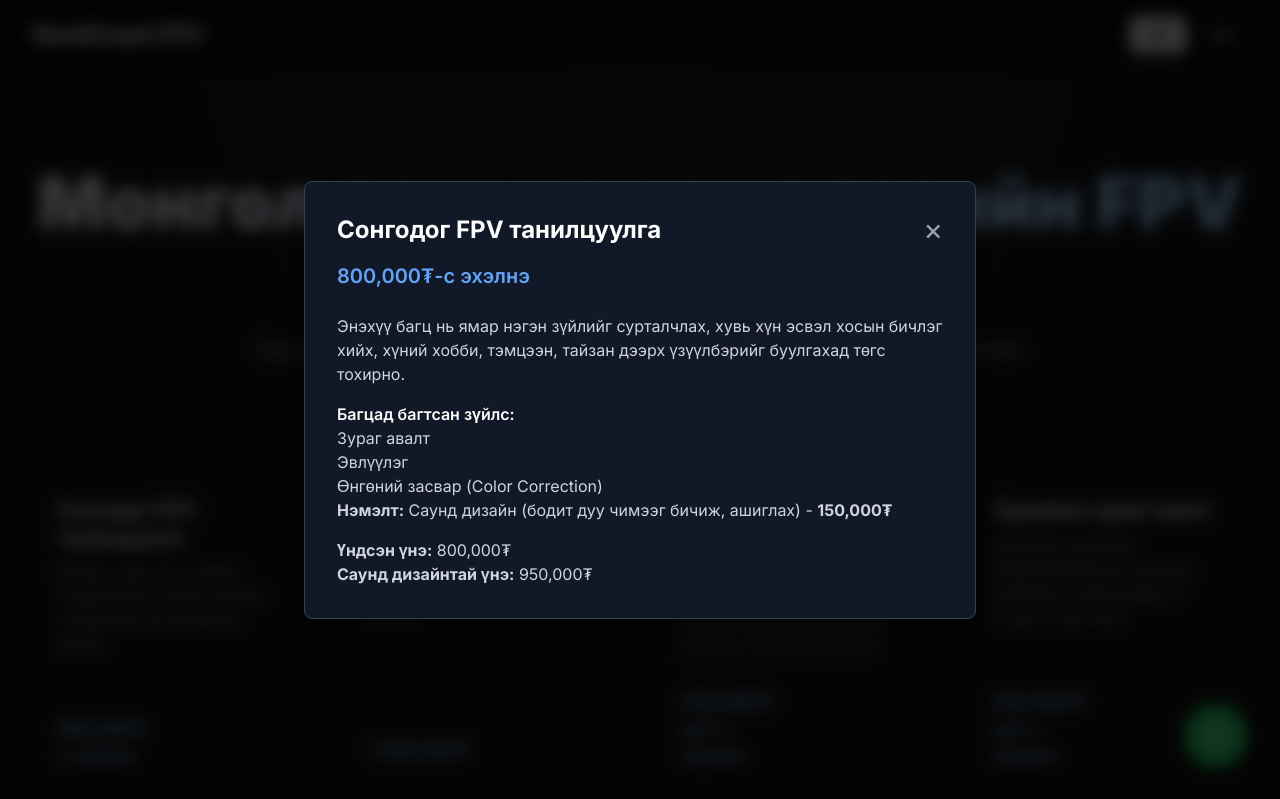
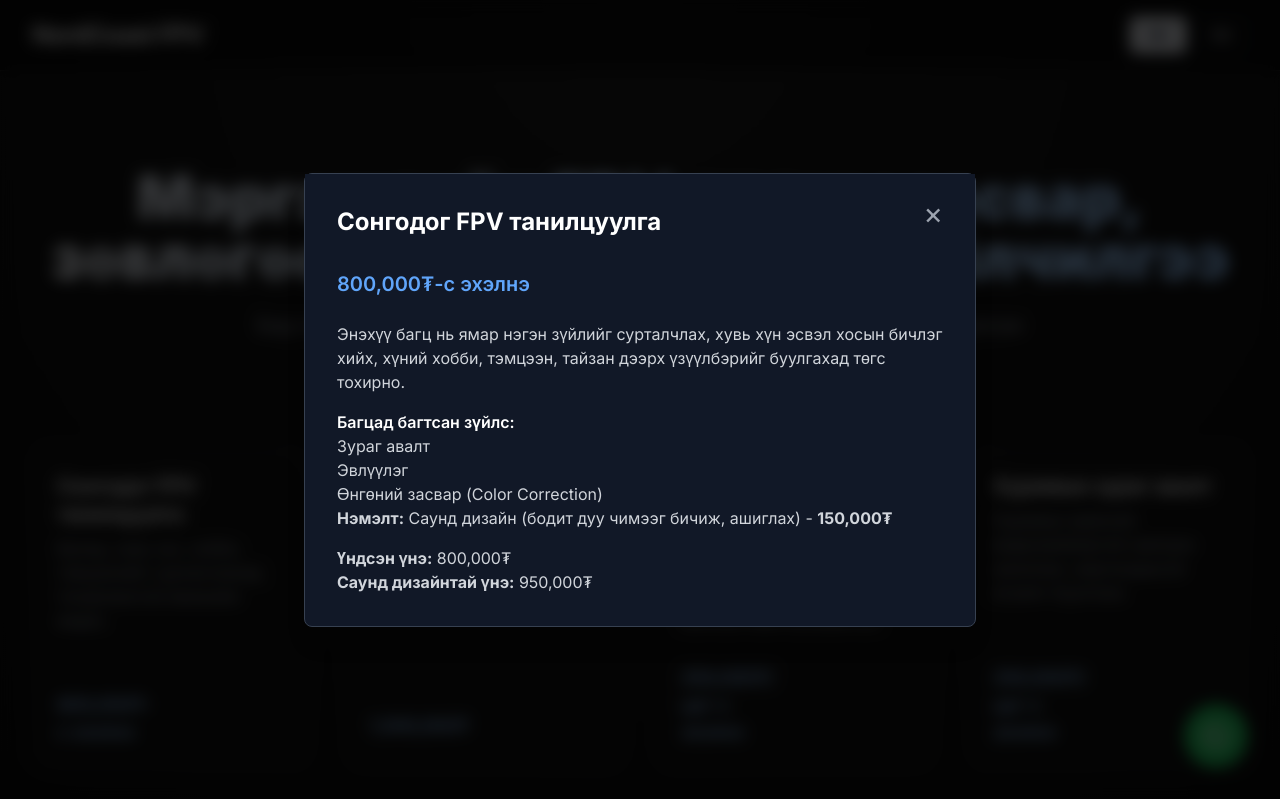
Before and after one commit to ALexFPVNoorth/nordcoast-fpv, a plain HTML site: page index.html in a window 1280 px wide. Both pictures are taken after a click on the element 172 px from the left and 632 px from the top of the page. Shown: the top 799 px of the page. Drawn offline with nearby package versions, Linux system fonts and the light colour scheme.

Commit message:
Add files via upload

```diff
--- a/index.html
+++ b/index.html
@@ -12,6 +12,7 @@
     <link href="https://fonts.googleapis.com/css2?family=Inter:wght@400;500;600;700;900&display=swap" rel="stylesheet">
     <style>
         /* * Apple-inspired design: minimalism, smooth animations, premium feel.
+         * Mobile scroll fix implemented.
          */
         @keyframes fadeIn {
             from { opacity: 0; transform: translateY(20px); }
@@ -83,7 +84,7 @@
             backdrop-filter: blur(8px);
         }
 
-        .modal-content {
+        .modal-content-wrapper {
             animation: modal-pop-in 0.3s ease-out forwards;
         }
 
@@ -122,7 +123,7 @@
     <!-- Main Content -->
     <main class="container mx-auto px-4 sm:px-6 lg:px-8 py-16 md:py-24">
         <div class="text-center mb-16 md:mb-20">
-            <h2 id="main-headline" class="text-5xl md:text-7xl font-black text-transparent bg-clip-text bg-gradient-to-r from-gray-200 to-blue-300 mb-6"></h2>
+            <h2 id="main-headline" class="text-4xl md:text-6xl font-black text-transparent bg-clip-text bg-gradient-to-r from-gray-200 to-blue-300 mb-6 leading-tight"></h2>
             <p id="main-subheadline" class="max-w-3xl mx-auto text-lg md:text-xl text-gray-400"></p>
         </div>
 
@@ -140,17 +141,22 @@
     </a>
 
     <!-- Modal -->
-    <div id="modal" class="fixed inset-0 z-50 hidden items-center justify-center p-4">
+    <div id="modal" class="fixed inset-0 z-50 hidden overflow-y-auto">
         <div class="modal-backdrop fixed inset-0 bg-black bg-opacity-75"></div>
-        <div class="modal-content relative w-full max-w-2xl mx-auto my-12">
-            <div class="bg-gray-900 border border-gray-700 rounded-lg shadow-xl p-6 md:p-8">
-                <div class="flex justify-between items-start mb-4">
-                    <h3 id="modal-title" class="text-2xl font-bold text-white"></h3>
-                    <button id="modal-close" class="text-3xl font-light text-gray-400 hover:text-white leading-none">&times;</button>
-                </div>
-                <p id="modal-price" class="text-xl font-semibold text-blue-400 mb-6"></p>
-                <div id="modal-body" class="prose prose-invert max-w-none text-gray-300">
-                    <!-- Modal content will be injected here -->
+        <!-- This div helps with vertical centering on desktop and provides a scrollable container -->
+        <div class="flex min-h-full items-center justify-center p-4 text-center">
+            <div class="modal-content-wrapper relative w-full max-w-2xl transform text-left transition-all">
+                <div class="bg-gray-900 border border-gray-700 rounded-lg shadow-xl">
+                    <div class="sticky top-0 bg-gray-900 p-6 md:p-8 pb-4 z-10 flex justify-between items-start">
+                         <h3 id="modal-title" class="text-2xl font-bold text-white pr-8"></h3>
+                         <button id="modal-close" class="text-3xl font-light text-gray-400 hover:text-white leading-none -mt-2">&times;</button>
+                    </div>
+                    <div class="px-6 md:px-8 pb-6 md:pb-8">
+                        <p id="modal-price" class="text-xl font-semibold text-blue-400 mb-6"></p>
+                        <div id="modal-body" class="prose prose-invert max-w-none text-gray-300">
+                            <!-- Modal content will be injected here -->
+                        </div>
+                    </div>
                 </div>
             </div>
         </div>
@@ -161,7 +167,7 @@
         // --- DATA ---
         const contentData = {
             mn: {
-                headline: "Монгол дахь кино урлагийн FPV үйлчилгээ",
+                headline: "Мэргэжлийн FPV дроны засвар, зөвлөгөө, видео бичлэгийн үйлчилгээ",
                 subheadline: "Бид таны брэнд, арга хэмжээ, үл хөдлөх хөрөнгө, онцгой мөчүүдэд зориулсан дахин давтагдашгүй, динамик видео бичлэгийг бүтээдэг.",
                 services: [
                     {
@@ -180,13 +186,13 @@
                         title: "Арга хэмжээний бичлэг",
                         price: "250,000₮/цаг-с эхэлнэ",
                         short_desc: "Концерт, хурал, фестивалийн динамик агшинг буулгах. Шуурхай монтаж хийх боломжтой.",
-                        details: `<p>Төрөл бүрийн арга хэмжээг, тэр дундаа барилга доторх үйл ажиллагааг бичнэ.</p><h4 class="font-semibold text-white mt-4">Сонголтууд:</h4><ul><li><strong>Үндсэн багц:</strong> <strong>250,000₮/цаг</strong>. Эвлүүлэггүй. Бэлэн болсон, тогтворжуулсан, өнгө зассан футажийг 24 цагийн дотор хүлээлгэн өгнө.</li><li><strong>Шуурхай багц:</strong> <strong>350,000₮/цаг</strong>. Арга хэмжээний үеэр футажийг шууд авах боломжтой.</li><li><strong>Нэмэлт:</strong> Захиалагчийн хөгжимтэй 1 минутын хайлайт видео - <strong>100,000₮</strong>.</li></ul>`
+                        details: `<p>Төрөл бүрийн арга хэмжээг, тэр дундаа барилга доторх үйл ажиллагааг бичнэ.</p><h4 class="font-semibold text-white mt-4">Сонголтууд:</h4><ul><li><strong>Үндсэн багц:</strong> <strong>250,000₮/цаг</strong>. Эвлүүлэггүй. Бэлэн болсон, тогтворжуулсан, өнгө зассан хар дурсыг 24 цагийн дотор хүлээлгэн өгнө.</li><li><strong>Шуурхай багц:</strong> <strong>350,000₮/цаг</strong>. Арга хэмжээний үеэр хар дурсыг шууд авах боломжтой.</li><li><strong>Нэмэлт:</strong> Захиалагчийн хөгжимтэй 1 минутын хайлайт видео - <strong>100,000₮</strong>.</li></ul>`
                     },
                     {
                         title: "Хуримын зураг авалт",
                         price: "250,000₮/цаг-с эхэлнэ",
                         short_desc: "Хуримын ерөнхий видеомейкертэй хамтран ажиллаж, мартагдашгүй агшинг буулгана.",
-                        details: `<p>Хуримын эцсийн тайлан видеонд зориулсан ерөнхий планын зураг авалт.</p><h4 class="font-semibold text-white mt-4">Сонголтууд:</h4><ul><li><strong>Хамтын ажиллагаа:</strong> <strong>250,000₮/цаг</strong>. Урьдчилан тохиролцсон нягтрал, FPS-тэй бэлэн футажийг хүлээлгэн өгнө.</li><li><strong>One-Shot хуримын видео:</strong> <strong>800,000₮</strong>. Хуримын үеэр зохион байгуулахад нарийн төвөгтэй тул үнэ өндөр. 2-р үйлчилгээний зарчмаар хийгдэнэ.</li></ul>`
+                        details: `<p>Хуримын эцсийн тайлан видеонд зориулсан ерөнхий планын зураг авалт.</p><h4 class="font-semibold text-white mt-4">Сонголтууд:</h4><ul><li><strong>Хамтын ажиллагаа:</strong> <strong>250,000₮/цаг</strong>. Урьдчилан тохиролцсон нягтрал, FPS-тэй бэлэн хар дурсыг хүлээлгэн өгнө.</li><li><strong>One-Shot хуримын видео:</strong> <strong>800,000₮</strong>. Хуримын үеэр зохион байгуулахад нарийн төвөгтэй тул үнэ өндөр. 2-р үйлчилгээний зарчмаар хийгдэнэ.</li></ul>`
                     },
                     {
                         title: "Үл хөдлөх хөрөнгийн бичлэг",
@@ -215,7 +221,7 @@
                 ]
             },
             en: {
-                headline: "Cinematic FPV Services in Mongolia",
+                headline: "Professional FPV Drone Services: Repair, Consulting, and Cinematography",
                 subheadline: "We create unforgettable, dynamic aerial footage for your brand, event, real estate, and special moments.",
                 services: [
                     {
@@ -234,7 +240,7 @@
                         title: "Event Coverage",
                         price: "Starts from ₮250,000/hr",
                         short_desc: "Capture the dynamic moments of concerts, conferences, or festivals. Fast turnaround available.",
-                        details: `<p>Filming various events, including those held indoors.</p><h4 class="font-semibold text-white mt-4">Options:</h4><ul><li><strong>Standard Package:</strong> <strong>₮250,000/hour</strong>. No editing. Stabilized and color-corrected footage delivered within 24 hours.</li><li><strong>Express Package:</strong> <strong>₮350,000/hour</strong>. Footage provided instantly during the event for immediate social media posting.</li><li><strong>Add-on:</strong> A 1-minute highlight video set to the client's music - <strong>₮100,000</strong>.</li></ul>`
+                        details: `<p>Filming various events, including those held indoors.</p><h4 class="font-semibold text-white mt-4">Options:</h4><ul><li><strong>Standard Package:</strong> <strong>₮250,000/hour</strong>. No editing. Stabilized and color-corrected raw footage delivered within 24 hours.</li><li><strong>Express Package:</strong> <strong>₮350,000/hour</strong>. Raw footage provided instantly during the event for immediate social media posting.</li><li><strong>Add-on:</strong> A 1-minute highlight video set to the client's music - <strong>₮100,000</strong>.</li></ul>`
                     },
                     {
                         title: "Wedding Cinematography",
@@ -334,13 +340,11 @@
             modalPrice.textContent = service.price;
             modalBody.innerHTML = service.details;
             modal.classList.remove('hidden');
-            modal.classList.add('flex');
             document.body.style.overflow = 'hidden';
         }
 
         function closeModal() {
             modal.classList.add('hidden');
-            modal.classList.remove('flex');
             document.body.style.overflow = '';
         }
 
@@ -354,11 +358,10 @@
             renderContent('en');
         });
 
-        // The grid itself doesn't need a listener anymore since cards have their own
-
         modalClose.addEventListener('click', closeModal);
         modal.addEventListener('click', (e) => {
-            if (e.target.classList.contains('modal-backdrop')) {
+            // Close if clicking on the backdrop's parent container
+            if (e.target.id === 'modal') {
                 closeModal();
             }
         });
```
